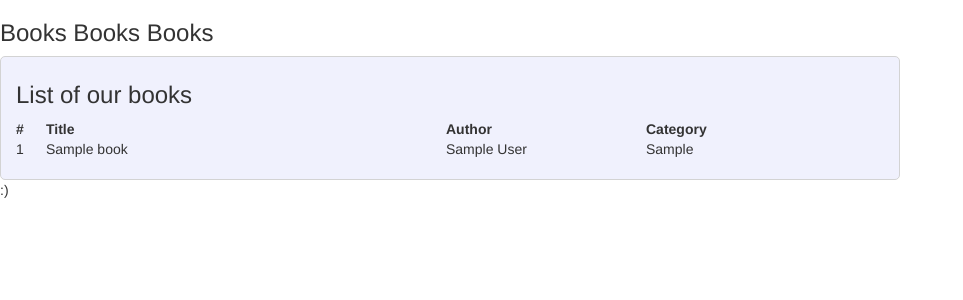
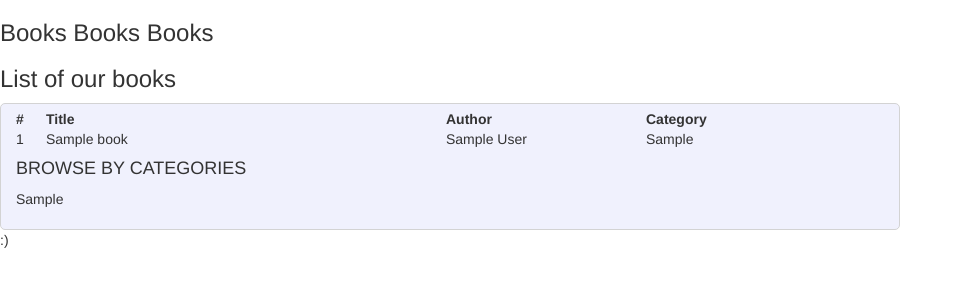
Before and after one commit to zolaneta/books_flask_app, a Flask app: page / in a window 1280 px wide. Shown: the part 52-352 px from the top of the page, without its empty margins (0-963 px from the left). Run offline with Flask 2, Linux system fonts and the light colour scheme; tables that the repository leaves empty hold one stand-in row (values such as "Sample post"); parts of the project's set-up code (start-up, migrations or seed data) failed here and were passed over; some libraries are stand-ins or nearby versions.

Commit message:
working on home page css

```diff
--- a/app/templates/list.html
+++ b/app/templates/list.html
@@ -2,10 +2,10 @@
 
 {% block content %}
 <h3>Books Books Books</h3>
+    <h3>List of our books</h3>
 <div class="main">
 
-
-    <h3>List of our books</h3>
+    <div class="list">
        <table>
            <tr>
                <th>#</th>
@@ -22,8 +22,24 @@
 
                </tr>
            {% endfor %}
-       </table>
-        </div>
+        </table>
+    </div>
+
+
+    <div class="side_bar">
+    <h4>BROWSE BY CATEGORIES</h4>
+        <table>
+
+           {% for book in books %}
+               <tr>
+                   <td id ="forth_column">{{ book.category }}</td>
+
+               </tr>
+           {% endfor %}
+        </table>
+    </div>
 </div>
 
+
+
         {% endblock %}
```
